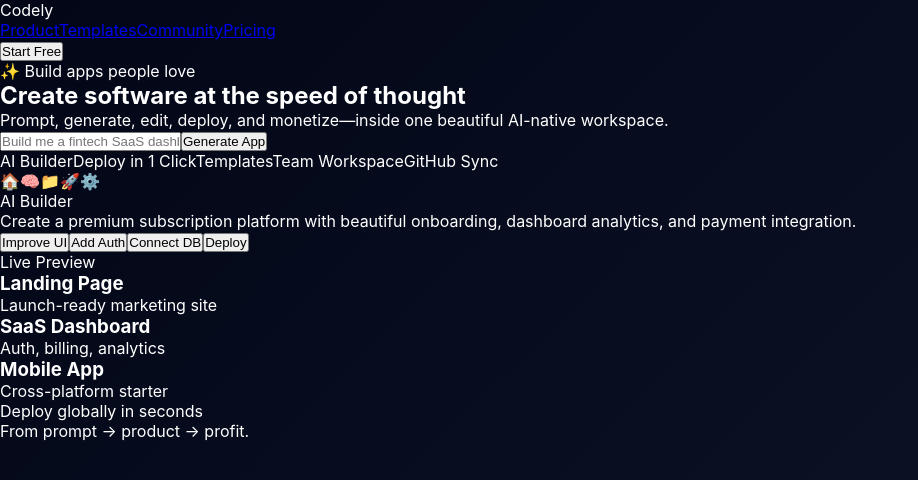
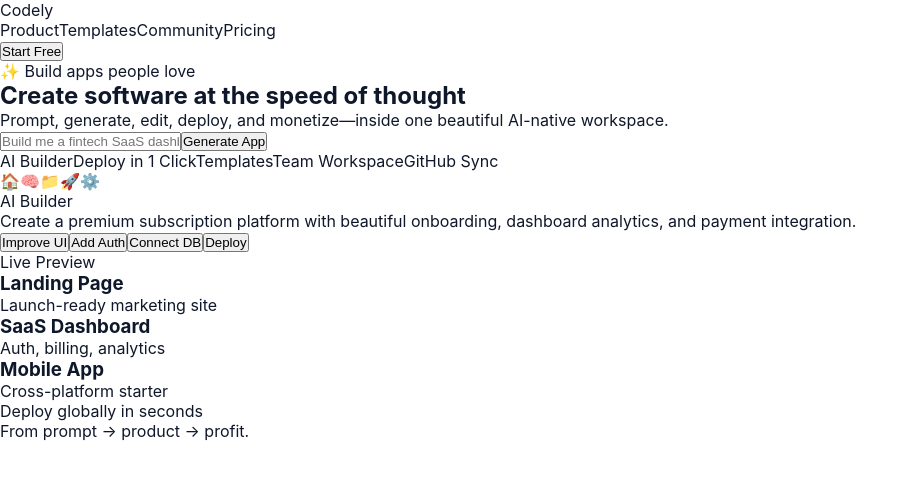
Before and after one commit to waseemkhanjdpr1902/codely1, a Next.js app: page / in a window 1280 px wide. Shown: the top 480 px of the page, without its empty margins (0-918 px from the left). Built offline with nearby package versions, Linux system fonts and the light colour scheme.

Commit message:
Update globals.css

```diff
--- a/app/globals.css
+++ b/app/globals.css
@@ -5,23 +5,27 @@
 }
 
 html,body{
-  background:linear-gradient(135deg,#020617,#0f172a);
-  color:white;
-  font-family:Inter,Arial,sans-serif;
   min-height:100vh;
+  font-family: Inter, Arial, sans-serif;
+  background:#ffffff;
+  color:#0f172a;
+}
+
+body{
+  overflow-x:hidden;
+}
+
+a{
+  color:inherit;
+  text-decoration:none;
 }
 
 button{
   cursor:pointer;
-  transition:.25s;
+  transition:all .25s ease;
 }
 
 button:hover{
   transform:translateY(-2px);
   opacity:.95;
 }
-
-.container{
-  width:min(1200px,92%);
-  margin:auto;
-}
```
